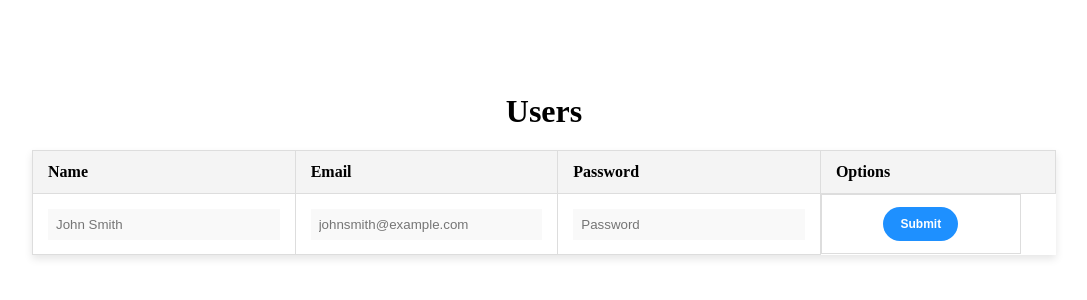
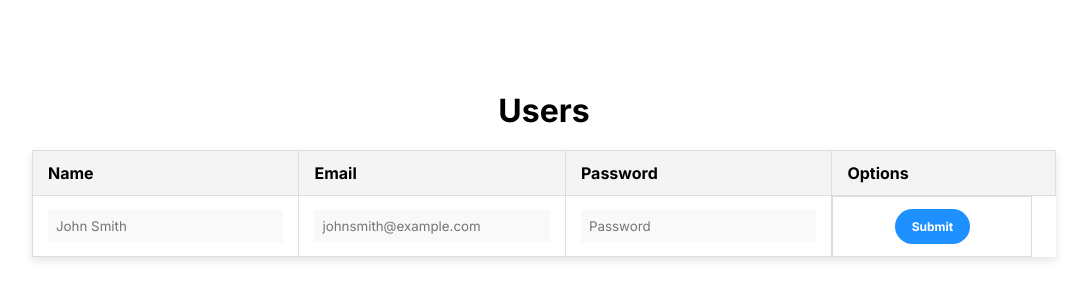
Before and after one commit to griffindavidson/172project, a website: page public/index.html in a window 1280 px wide. Shown: the part 236-536 px from the top of the page, without its empty margins (96-1183 px from the left). Drawn offline with Linux system fonts and the light colour scheme; no server answers.

Commit message:
modern font

```diff
--- a/public/styles.css
+++ b/public/styles.css
@@ -1,3 +1,5 @@
+@import url('https://fonts.googleapis.com/css2?family=Inter:ital,opsz,wght@0,14..32,100..900;1,14..32,100..900&display=swap');
+
 /* CSS Resets DO NOT TOUCH */
 *,
 *::before,
@@ -8,6 +10,7 @@
 * {
     margin: 0;
     padding: 0;
+    font-family: "Inter", sans-serif;
 }
 
 body {
```
